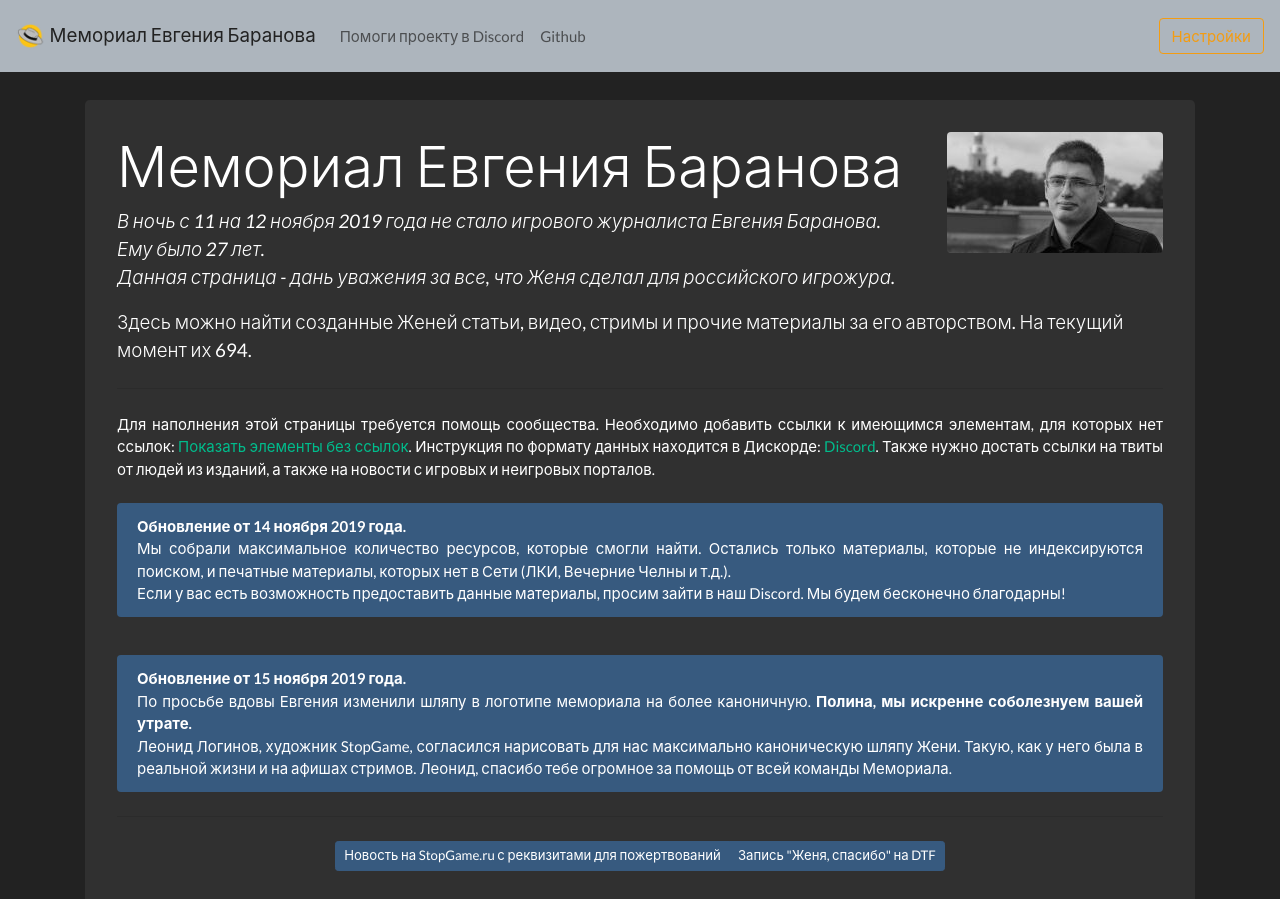
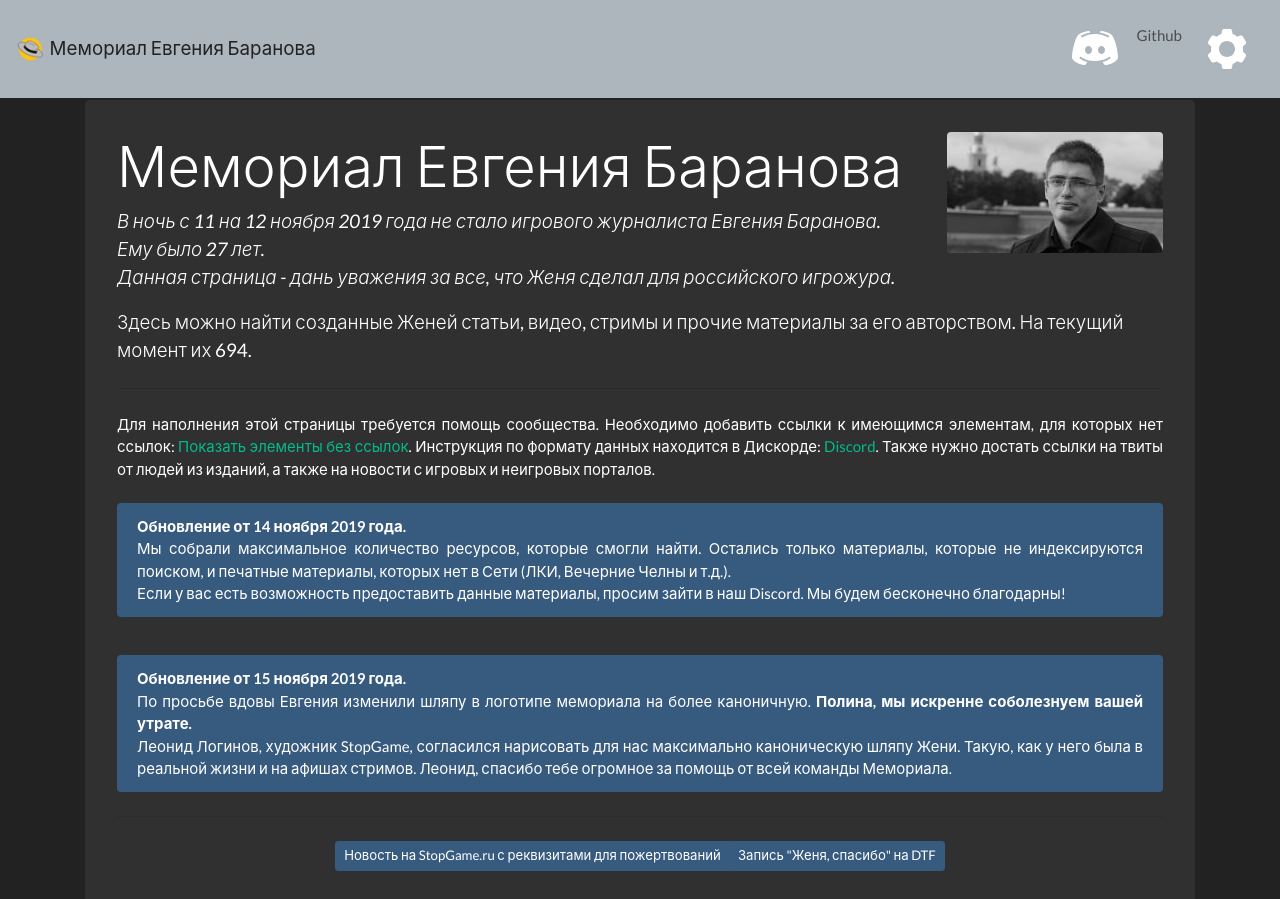
Before and after one commit to nev3rfail/baranov-memorial, a website: page index.html in a window 1280 px wide. Shown: the top 899 px of the page. Drawn offline with nearby package versions, Linux system fonts and the light colour scheme.

Commit message:
Add discord, settings icons

```diff
--- a/index.html
+++ b/index.html
@@ -83,16 +83,20 @@
     </button>
 
     <div class="collapse navbar-collapse" id="navbarSupportedContent">
-        <ul class="navbar-nav mr-auto">
+        <ul class="navbar-nav ml-auto">
             <li class="nav-item">
-                <a class="nav-link" href="https://discord.gg/zDxKb44">Помоги проекту в Discord</a>
+                <a class="nav-link" href="https://discord.gg/zDxKb44">
+                    <img src="./res/image/icons8-discord.svg" class="icon"/>
+                </a>
             </li>
             <li class="nav-item">
                 <a class="nav-link" href="https://github.com/nev3rfail/baranov-memorial">Github</a>
             </li>
         </ul>
 
-        <button class="btn btn-outline-warning my-2 my-sm-0" data-toggle="modal" data-target="#settingsModal">Настройки</button>
+        <button class="btn my-2 my-sm-0" data-toggle="modal" data-target="#settingsModal">
+            <img src="./res/image/icons8-settings.svg" class="icon"/>
+        </button>
     </div>
 </nav>
 
--- a/res/main.scss
+++ b/res/main.scss
@@ -120,5 +120,12 @@ $pagination-disabled-border-color: transparent !default;
     margin-top: 70px;
 }
 
-.top-menu-navbar {
+.icon {
+    width: 24px;
+    height: 24px;
+    opacity: 0.5;
+    transition: opacity 0.15s ease-in;
+    &:hover {
+        opacity: 1;
+    }
 }
```
Also changed, not shown: mix-manifest.json (+4 -5 lines), res/image/icons8-discord.svg (added), res/image/icons8-settings.svg (added).
